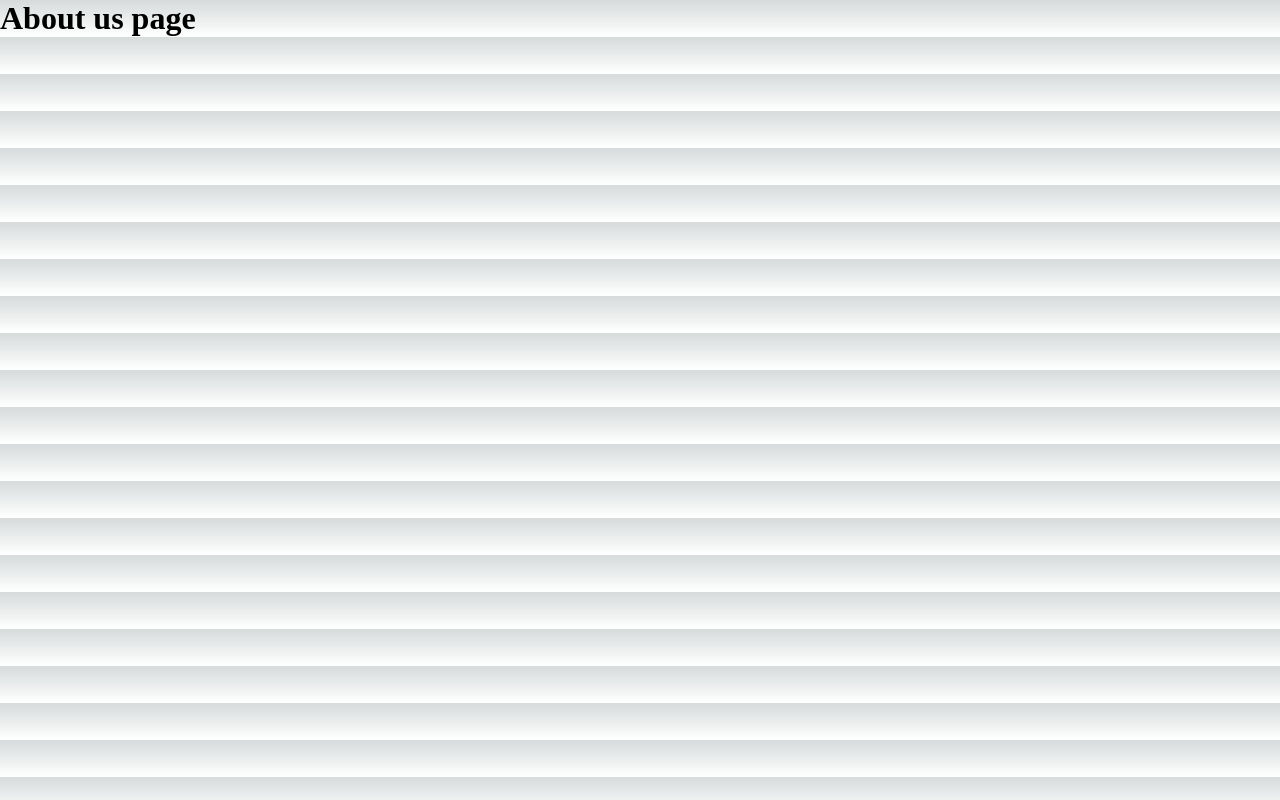
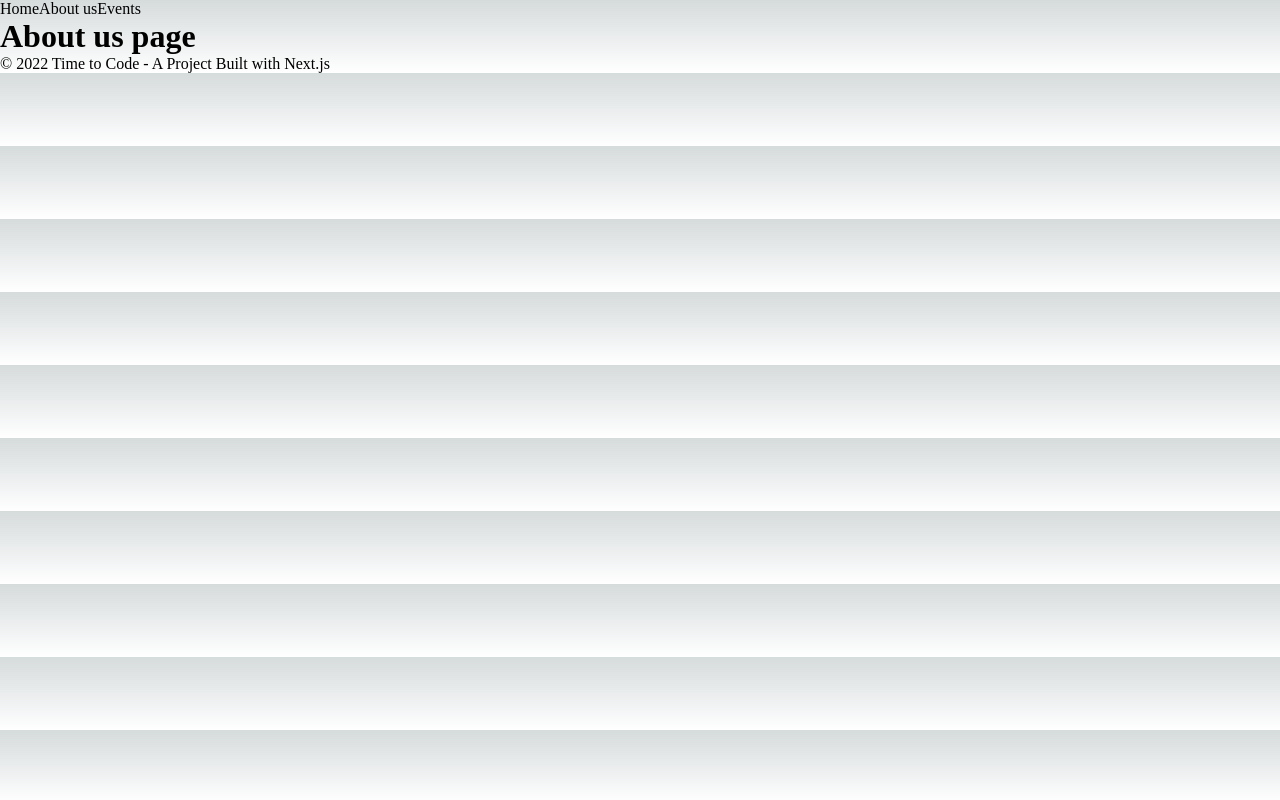
Before and after one commit to sofrdr/events-app-nextjs, a Next.js app: page /about-us in a window 1280 px wide. Built offline with nearby package versions, Linux system fonts and the light colour scheme.

Commit message:
Adding Header and Footer in a Layout component

```diff
--- /dev/null
+++ b/src/components/Layout/Layout.jsx
@@ -0,0 +1,15 @@
+import React from "react";
+import Footer from "../Footer/Footer";
+import Header from "../Header/Header";
+
+const Layout = ({ children }) => {
+  return (
+    <>
+      <Header />
+      {children}
+      <Footer />
+    </>
+  );
+};
+
+export default Layout;
--- a/src/pages/_app.js
+++ b/src/pages/_app.js
@@ -1,5 +1,12 @@
+import Layout from "@/components/Layout/Layout";
 import "@/styles/globals.css";
 
 export default function App({ Component, pageProps }) {
-  return <Component {...pageProps} />;
+  return (
+    <>
+      <Layout>
+        <Component {...pageProps} />
+      </Layout>
+    </>
+  );
 }
--- a/src/pages/index.js
+++ b/src/pages/index.js
@@ -1,8 +1,6 @@
 import Head from "next/head";
 import { Inter } from "@next/font/google";
 import Home from "@/components/Home/Home";
-import Header from "@/components/Header/Header";
-import Footer from "@/components/Footer/Footer";
 
 const inter = Inter({ subsets: ["latin"] });
 
@@ -27,9 +25,8 @@
         <meta name="viewport" content="width=device-width, initial-scale=1" />
         <link rel="icon" href="/favicon.ico" />
       </Head>
-      <Header />
+
       <Home data={data} />
-      <Footer />
     </>
   );
 }
```
